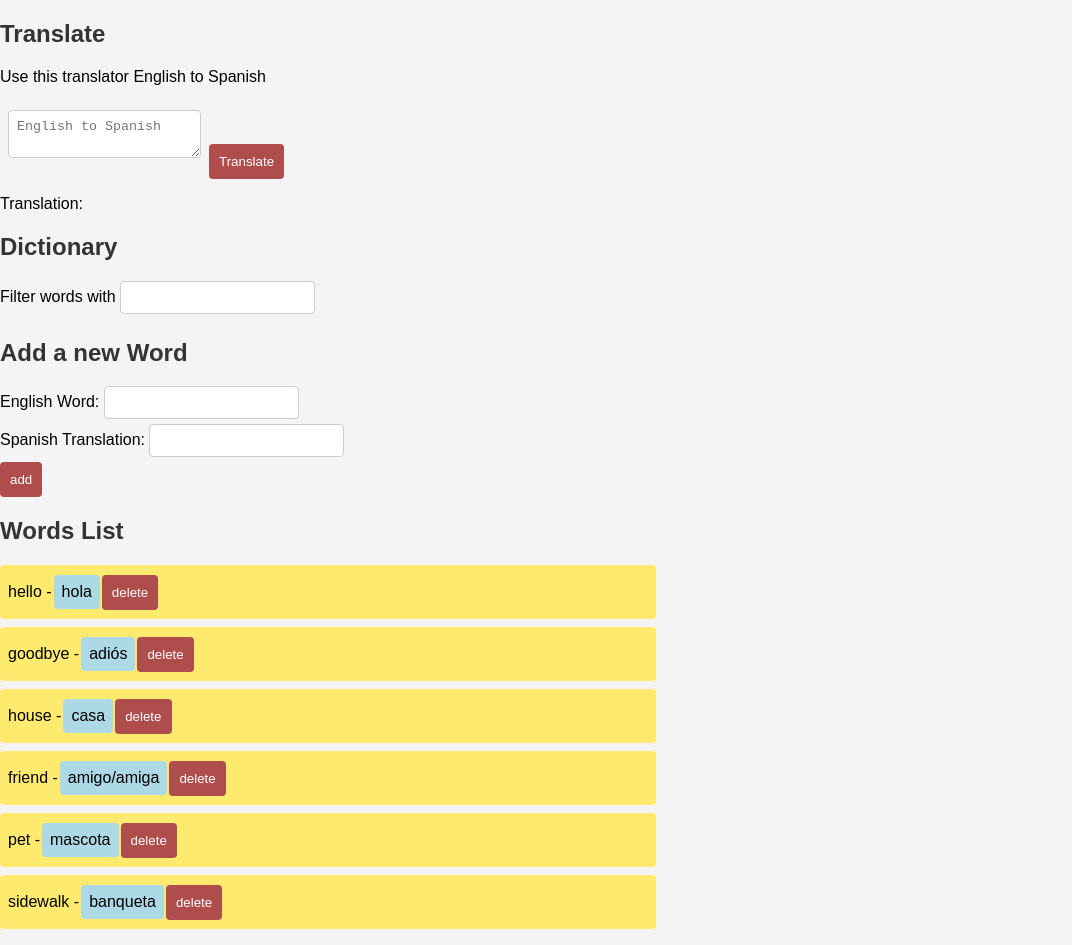
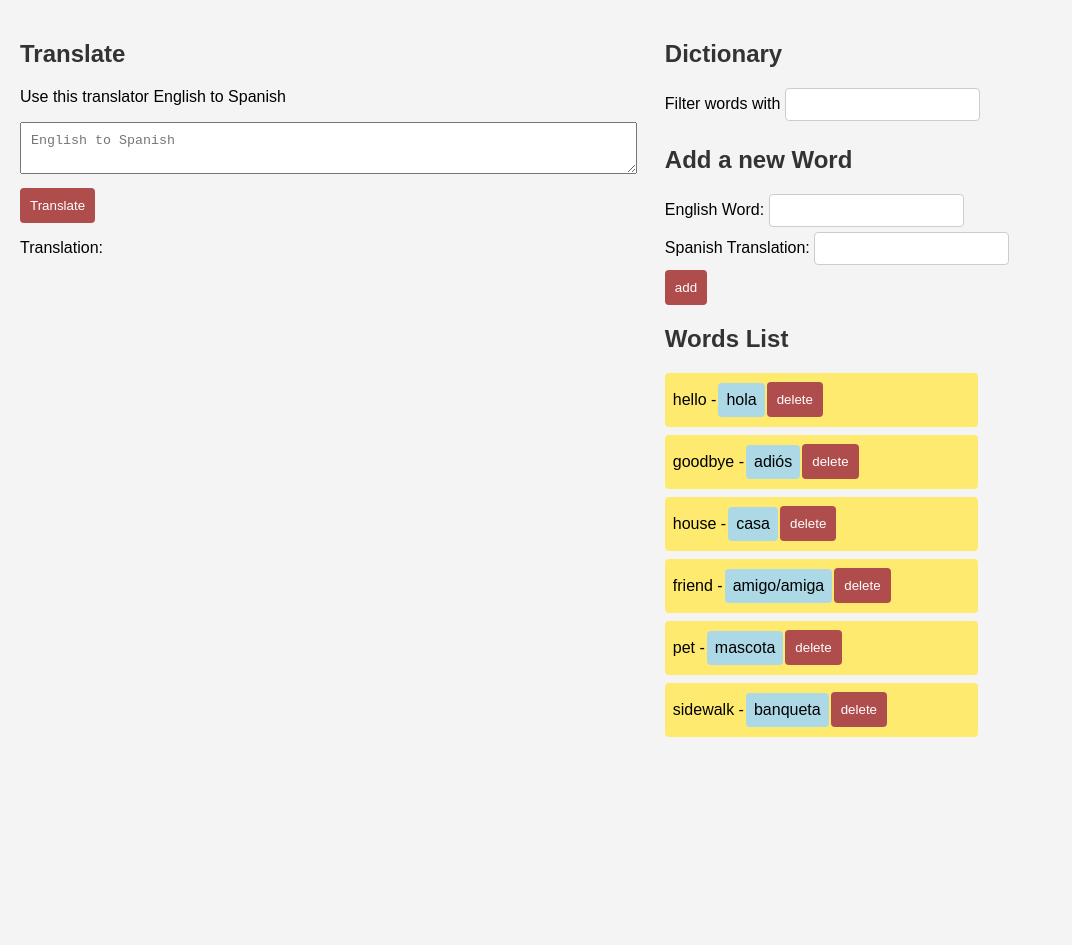
Before and after one commit to DannyGarciaDEV/dictonaryEnEs, a React (Vite) app: page / in a window 1280 px wide. Shown: the whole page, without its empty margins (0-1072 px from the left). After the commit the page ends 800 px from the top, so only its background shows below. Built offline with nearby package versions, Linux system fonts and the light colour scheme; data requests are answered from the project's data file.

Commit message:
changing css

```diff
--- a/src/App.css
+++ b/src/App.css
@@ -5,14 +5,6 @@
   background-color: #f4f4f4;
 }
 
-.container {
-  max-width: 800px;
-  margin: 20px auto;
-  padding: 20px;
-  background-color: #fff;
-  box-shadow: 0 0 10px rgba(0, 0, 0, 0.1);
-  border-radius: 8px;
-}
 
 h2 {
   color: #333;
@@ -69,10 +61,27 @@
 }
 
 
+.app-container {
+  display: flex;
+  flex-wrap: wrap;
+  justify-content: space-between;
+  padding: 20px;
+}
+
+.translation-container,
+.dictionary-container {
+  width: 48%; /* Adjust the width as needed */
+  margin-bottom: 20px;
+}
+
 .word {
-  padding: 8px;
-  margin: 8px;
-  border: 1px solid #ccc;
-  border-radius: 4px;
-  overflow: auto; /* Add this line to enable scrolling */
+  width: 100%;
+  padding: 10px;
+  margin-bottom: 10px;
 }
+
+.container {
+  background-color: #f0f0f0;
+  padding: 15px;
+  border-radius: 5px;
+}
```
